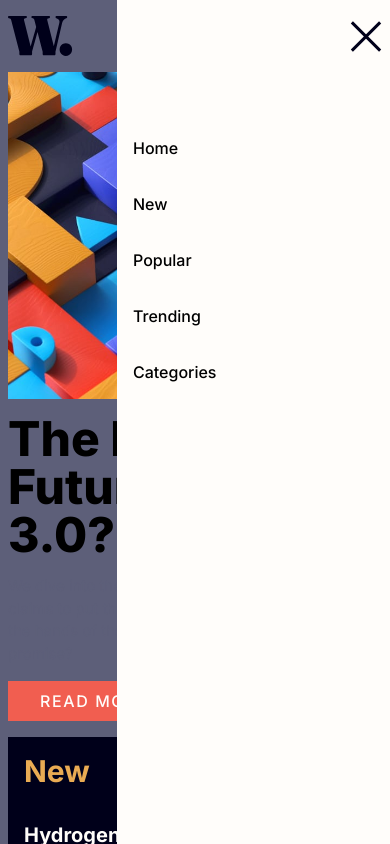
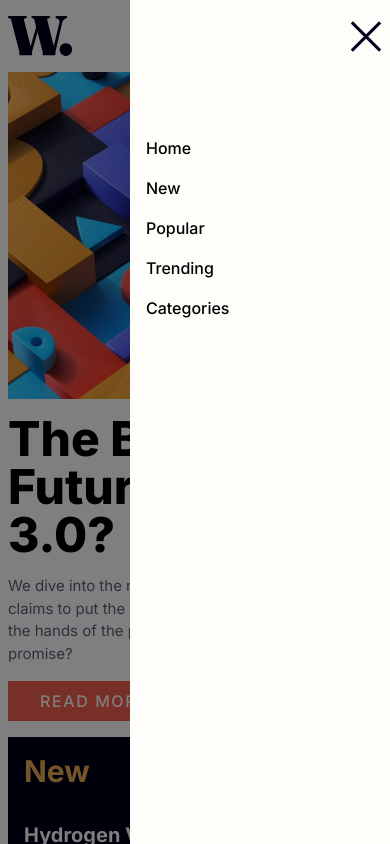
Before and after one commit to Tempestaaa/MentorNewHomePage, a React (Vite) app: page / in a window 390 px wide. Both pictures are taken after a click on the picture 362 px from the left and 36 px from the top of the page. Shown: the top 844 px of the page. Built offline with nearby package versions, Linux system fonts and the light colour scheme.

Commit message:
update responsive

```diff
--- a/src/App.tsx
+++ b/src/App.tsx
@@ -1,16 +1,9 @@
-import { useState } from "react";
 import Home from "./components/Home";
 
 function App() {
-  const [isShowNav, setIsShowNav] = useState(false);
-
   return (
-    <div
-      className={`min-h-screen grid place-items-center font-default ${
-        isShowNav ? "bg-navAndText" : ""
-      }`}
-    >
-      <Home isShowNav={isShowNav} setIsShowNav={setIsShowNav} />
+    <div className={`min-h-screen grid place-items-center font-default`}>
+      <Home />
     </div>
   );
 }
--- a/src/components/Fact.tsx
+++ b/src/components/Fact.tsx
@@ -10,8 +10,12 @@ interface FactProps {
 const Fact = ({ id, image, title, children }: FactProps): JSX.Element => {
   return (
     <div className="grid grid-cols-[30%_70%]">
-      <div className="aspect-square cursor-pointer w-full h-full">
-        <img src={image} alt="represent image" className="block object-cover" />
+      <div className="aspect-square cursor-pointer">
+        <img
+          src={image}
+          alt="represent image"
+          className="block object-cover w-full h-full"
+        />
       </div>
       <div className="p-4 grid grid-flow-row gap-2">
         <h1 className="text-3xl font-bold text-navAndText cursor-pointer">
--- a/src/components/Home.tsx
+++ b/src/components/Home.tsx
@@ -4,17 +4,21 @@ import New from "./New";
 import Fact from "./Fact";
 import Nav from "./Nav";
 import Main from "./Main";
+import { useState } from "react";
 
-type HomeProps = {
-  isShowNav: boolean;
-  setIsShowNav: React.Dispatch<React.SetStateAction<boolean>>;
-};
+const Home = () => {
+  const [isShowNav, setIsShowNav] = useState(false);
 
-const Home = ({ isShowNav, setIsShowNav }: HomeProps) => {
   return (
     <article className="container min-h-screen px-2 py-4 grid grid-cols-1 grid-flow-row gap-4 relative">
-      <Nav isShowNav={isShowNav} setIsShowNav={setIsShowNav} />
-      <Main />
+      <nav className="flex items-center justify-between">
+        <Nav isShowNav={isShowNav} setIsShowNav={setIsShowNav} />
+      </nav>
+
+      <section className="grid grid-cols-1 grid-flow-row gap-4">
+        <Main />
+      </section>
+
       <div className="bg-new grid grid-flow-row p-4">
         <h1 className="font-bold text-3xl text-Softorange">New</h1>
         {newDatas.map((item) => (
@@ -23,6 +27,7 @@ const Home = ({ isShowNav, setIsShowNav }: HomeProps) => {
           </New>
         ))}
       </div>
+
       <section className="grid grid-flow-row gap-4">
         {factDatas.map((item) => (
           <Fact
--- a/src/components/Main.tsx
+++ b/src/components/Main.tsx
@@ -3,7 +3,7 @@ import web3Mobile from "../assets/images/image-web-3-mobile.jpg";
 
 const Main = () => {
   return (
-    <section className="grid grid-cols-1 grid-flow-row gap-4">
+    <>
       <picture>
         <source media="(min-width: 768px)" srcSet={web3Desktop} />
         <img src={web3Mobile} alt="web 3 image" />
@@ -21,7 +21,7 @@ const Main = () => {
           read more
         </button>
       </div>
-    </section>
+    </>
   );
 };
 
--- a/src/components/Nav.tsx
+++ b/src/components/Nav.tsx
@@ -13,14 +13,15 @@ const Nav = ({ isShowNav, setIsShowNav }: NavProps) => {
   };
 
   return (
-    <nav className="flex items-center justify-between">
+    <>
       <img src={logo} alt="logo icon" />
       <div className="flex">
         <ul
-          className={`bg-Offwhite capitalize font-medium h-full w-[70%] flex flex-col gap-4 absolute top-0 right-0 pt-32 md:text-navAndText ${
+          className={`capitalize font-medium h-full w-full flex flex-col gap-4 absolute top-0 right-0 bg-black bg-opacity-50 md:text-navAndText ${
             isShowNav ? "" : "hidden"
           } `}
         >
+          <div className="absolute top-0 left-1/3 w-2/3 h-full bg-Offwhite pt-32">
             <li className="py-2 px-4">
               <a id="home" href="#">
                 home
@@ -46,6 +47,7 @@ const Nav = ({ isShowNav, setIsShowNav }: NavProps) => {
                 categories
               </a>
             </li>
+          </div>
         </ul>
         {!isShowNav ? (
           <img
@@ -63,7 +65,7 @@ const Nav = ({ isShowNav, setIsShowNav }: NavProps) => {
           />
         )}
       </div>
-    </nav>
+    </>
   );
 };
 
```
Lines whose indentation alone changed are shown as unchanged.
